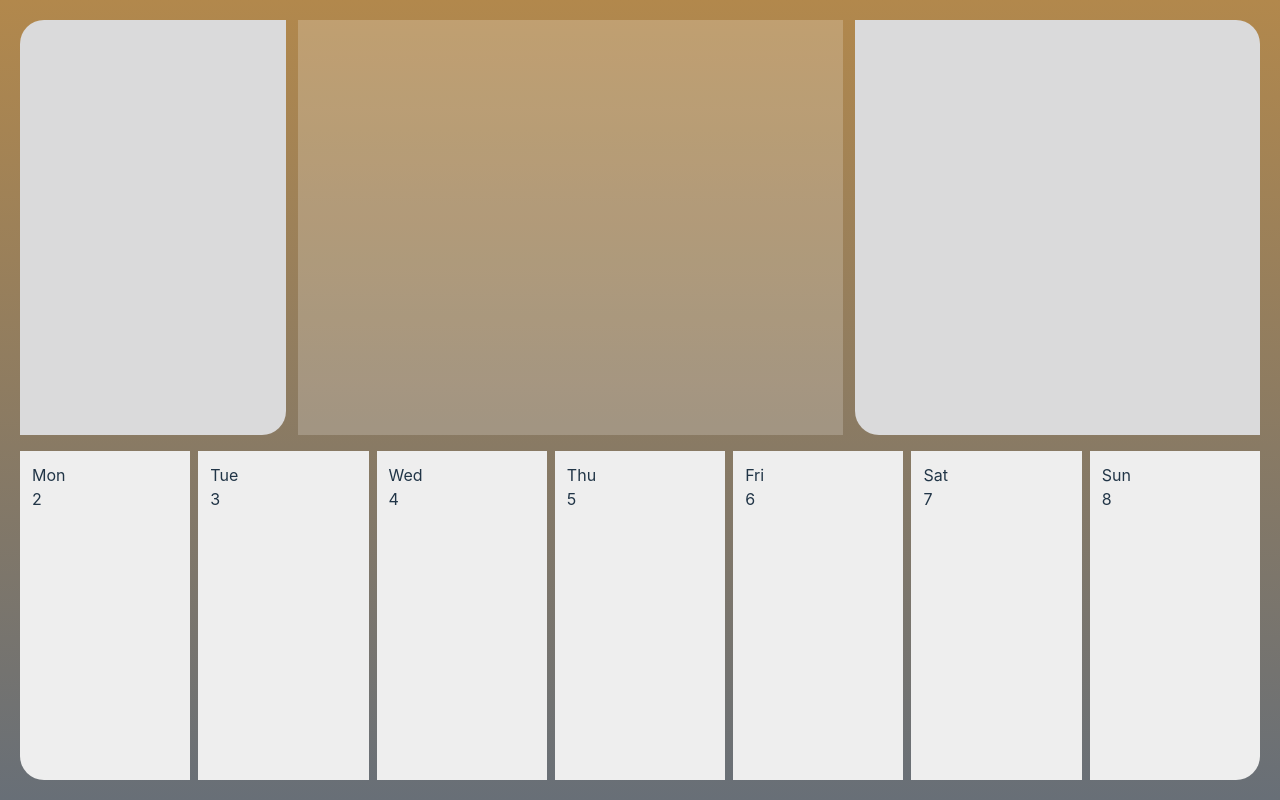
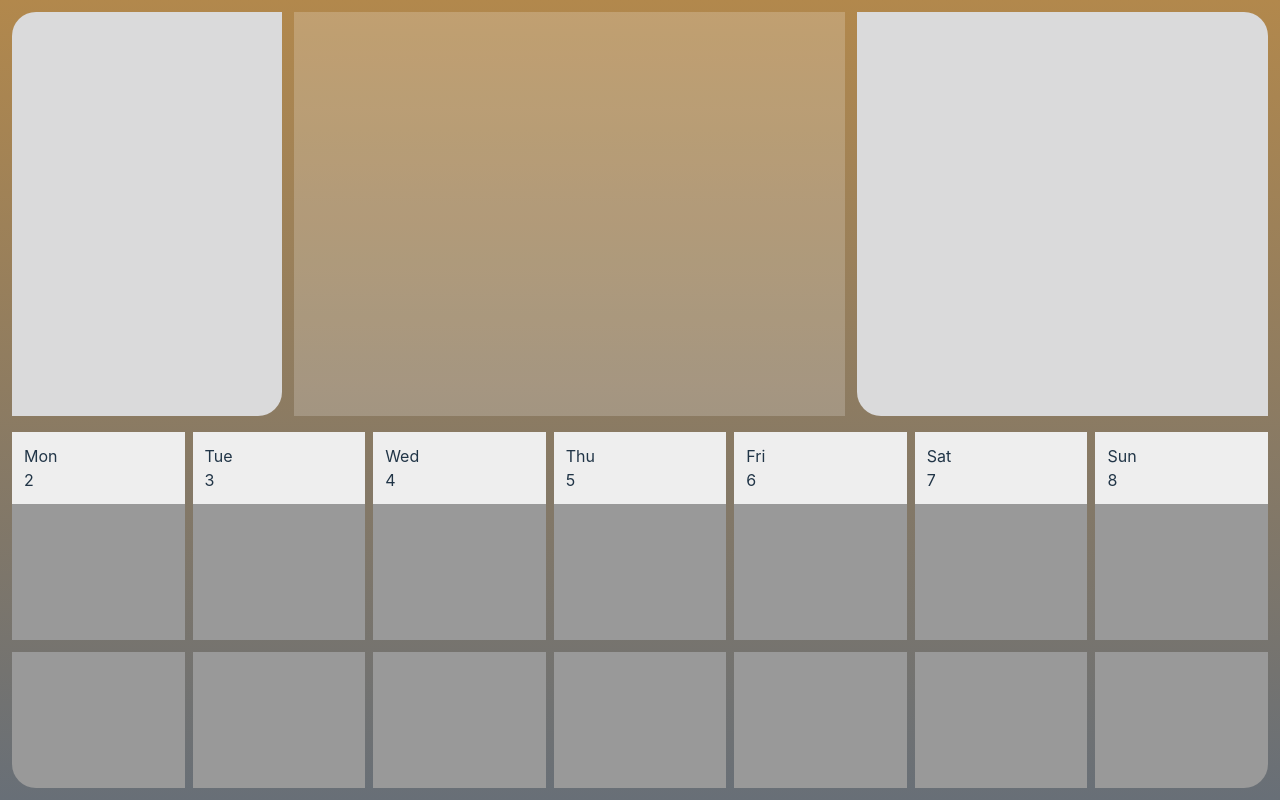
Before and after one commit to Lauro235/volunteer_app, a React (Vite) app in the folder frontend/: page /app/manager in a window 1280 px wide. Built offline with nearby package versions, Linux system fonts and the light colour scheme.

Commit message:
Style desktop WeekView
Style :man_dancing:

- Create Day and Night slots in WeekView component.

```diff
--- a/frontend/src/Components/Generic/WeekView/WeekView.tsx
+++ b/frontend/src/Components/Generic/WeekView/WeekView.tsx
@@ -8,15 +8,19 @@ const WeekView = () => {
   return (
     <div className="row-span-4 text-left gap-2 grid grid-cols-7">
       {
-        weekdays.map((day, i) => {
+        weekdays.map((day) => {
           return (
-            <div key={i} className="bg-[#eee]">
-              <div className="p-3">
+            <div key={day.formattedDate} className="h-full flex flex-col">
+              <div className="p-3 bg-[#eee]">
                 <p>{day.name}</p>
                 <p>{day.shortName}</p>
               </div>
+              <div className="grid grid-rows-2 gap-3 h-full">
+                <div className="h-full bg-[#999]"></div>
+                <div className="h-full bg-[#999]"></div>
+              </div>
             </div>
-          )
+          );
         })
       }
     </div>
--- a/frontend/src/Desktop/DesktopView.tsx
+++ b/frontend/src/Desktop/DesktopView.tsx
@@ -11,7 +11,7 @@ const DesktopView = ({ role }: IDesktopView) => {
   return (
     <div className="hidden md:block">
       <Layout>
-        <div className="grid grid-rows-9 gap-4 overflow-clip items-stretch row-span-full rounded-3xl m-5">
+        <div className="grid gap-4 overflow-clip items-stretch row-span-full rounded-3xl">
           <div className="grid grid-cols-9 gap-3 row-start-1 row-span-5">
             <div className="bg-clr-contrast col-start-1 col-span-2 rounded-br-3xl"></div>
             <div className="col-span-4 bg-white/20"></div>
--- a/frontend/src/Layout.tsx
+++ b/frontend/src/Layout.tsx
@@ -2,7 +2,7 @@ import { PropsWithChildren } from "react"
 
 function Layout({ children }: PropsWithChildren) {
   return (
-    <div className="grid min-h-screen max-h-screen grid-rows-8 md:grid-rows-9">
+    <div className="grid min-h-screen max-h-screen grid-rows-8 md:grid-rows-9 p-3">
       {/* <div className="grid min-h-screen max-h-screen grid-rows-8"> */}
       {children}
     </div>
```
